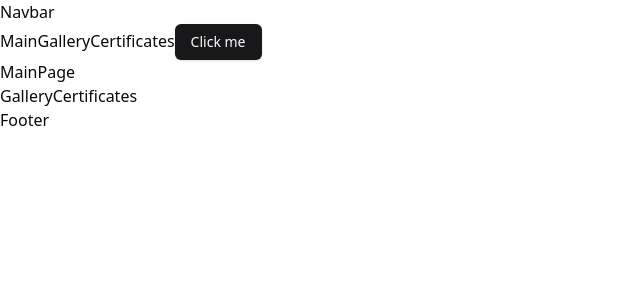
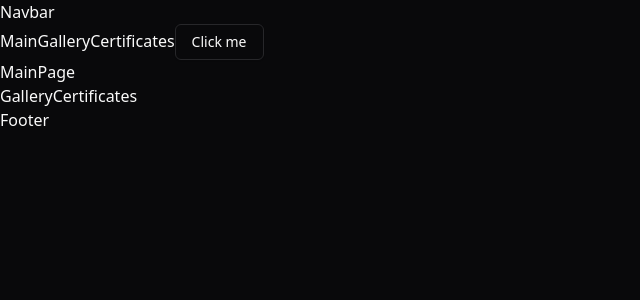
Before and after one commit to PeterPoterek/tww-ts, a React (Vite) app in the folder client/: page / in a window 1280 px wide. Shown: the top 300 px of the page, without its empty margins (0-640 px from the left). Built offline with nearby package versions, Linux system fonts and the light colour scheme.

Commit message:
shadcn theme-provider

```diff
--- /dev/null
+++ b/client/src/components/ui/theme-provider.tsx
@@ -0,0 +1,62 @@
+import { createContext, useContext, useEffect, useState } from "react";
+
+type Theme = "dark" | "light" | "system";
+
+type ThemeProviderProps = {
+  children: React.ReactNode;
+  defaultTheme?: Theme;
+  storageKey?: string;
+};
+
+type ThemeProviderState = {
+  theme: Theme;
+  setTheme: (theme: Theme) => void;
+};
+
+const initialState: ThemeProviderState = {
+  theme: "system",
+  setTheme: () => null,
+};
+
+const ThemeProviderContext = createContext<ThemeProviderState>(initialState);
+
+export function ThemeProvider({ children, defaultTheme = "system", storageKey = "vite-ui-theme", ...props }: ThemeProviderProps) {
+  const [theme, setTheme] = useState<Theme>(() => (localStorage.getItem(storageKey) as Theme) || defaultTheme);
+
+  useEffect(() => {
+    const root = window.document.documentElement;
+
+    root.classList.remove("light", "dark");
+
+    if (theme === "system") {
+      const systemTheme = window.matchMedia("(prefers-color-scheme: dark)").matches ? "dark" : "light";
+
+      root.classList.add(systemTheme);
+      return;
+    }
+
+    root.classList.add(theme);
+  }, [theme]);
+
+  const value = {
+    theme,
+    setTheme: (theme: Theme) => {
+      localStorage.setItem(storageKey, theme);
+      setTheme(theme);
+    },
+  };
+
+  return (
+    <ThemeProviderContext.Provider {...props} value={value}>
+      {children}
+    </ThemeProviderContext.Provider>
+  );
+}
+
+export const useTheme = () => {
+  const context = useContext(ThemeProviderContext);
+
+  if (context === undefined) throw new Error("useTheme must be used within a ThemeProvider");
+
+  return context;
+};
--- a/client/src/main.tsx
+++ b/client/src/main.tsx
@@ -1,10 +1,13 @@
-import React from 'react'
-import ReactDOM from 'react-dom/client'
-import App from './App.tsx'
-import './index.css'
+import React from "react";
+import ReactDOM from "react-dom/client";
+import App from "./App.tsx";
+import "./index.css";
+import { ThemeProvider } from "@/components/ui/theme-provider";
 
-ReactDOM.createRoot(document.getElementById('root')!).render(
+ReactDOM.createRoot(document.getElementById("root")!).render(
   <React.StrictMode>
-    <App />
-  </React.StrictMode>,
-)
+    <ThemeProvider defaultTheme="dark" storageKey="vite-ui-theme">
+      <App />
+    </ThemeProvider>
+  </React.StrictMode>
+);
--- a/client/src/pages/nav/Navbar.tsx
+++ b/client/src/pages/nav/Navbar.tsx
@@ -9,7 +9,7 @@ const Navbar = () => {
         <Link to="/">Main</Link>
         <Link to="/gallery">Gallery</Link>
         <Link to="/certificates">Certificates</Link>
-        <Button>Click me</Button>
+        <Button variant={"outline"}>Click me</Button>
       </div>
     </div>
   );
```
